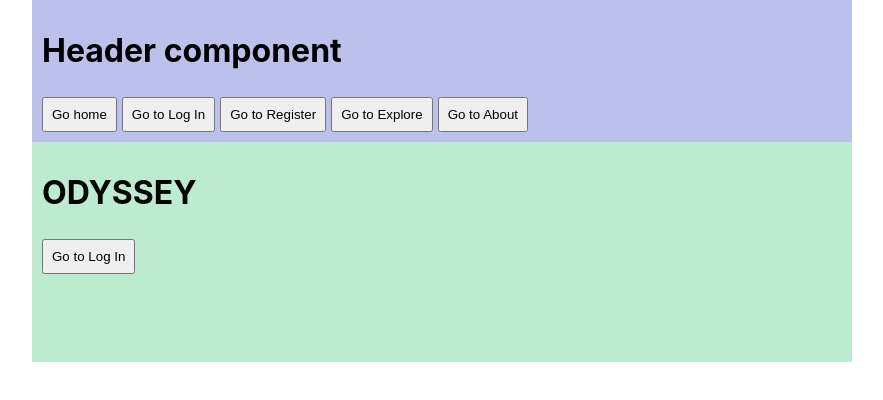
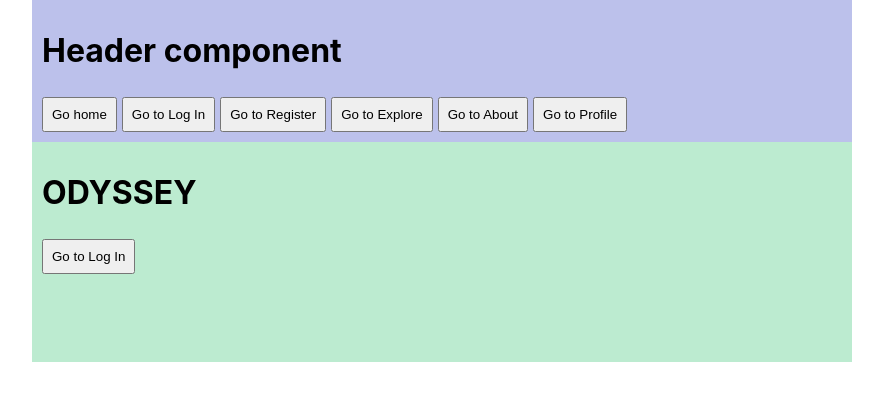
Before and after one commit to mvfrid/finalproject-frontend, a React (Create React App) app: page / in a window 1280 px wide. Shown: the top 400 px of the page, without its empty margins (198-1081 px from the left). Built offline with nearby package versions, Linux system fonts and the light colour scheme; no server answers.

Commit message:
header profile

```diff
--- a/src/components/Header.js
+++ b/src/components/Header.js
@@ -28,6 +28,10 @@ export const Header = () => {
     navigate('/about');
   }
 
+  const onClickGoToProfile = () => {
+    navigate('/profile');
+  }
+
   const handleLogOut = () => {
     dispatch(user.actions.signOut());
     if (!accessToken) {
@@ -43,6 +47,7 @@ export const Header = () => {
       <button type="button" onClick={onClickGoToRegister}>Go to Register</button>
       <button type="button" onClick={onClickGoToExplore}>Go to Explore</button>
       <button type="button" onClick={onClickGoToAbout}>Go to About</button>
+      <button type="button" onClick={onClickGoToProfile}>Go to Profile</button>
       {accessToken && (<button type="button" onClick={handleLogOut}>Log out</button>)}
     </div>
   )
```
